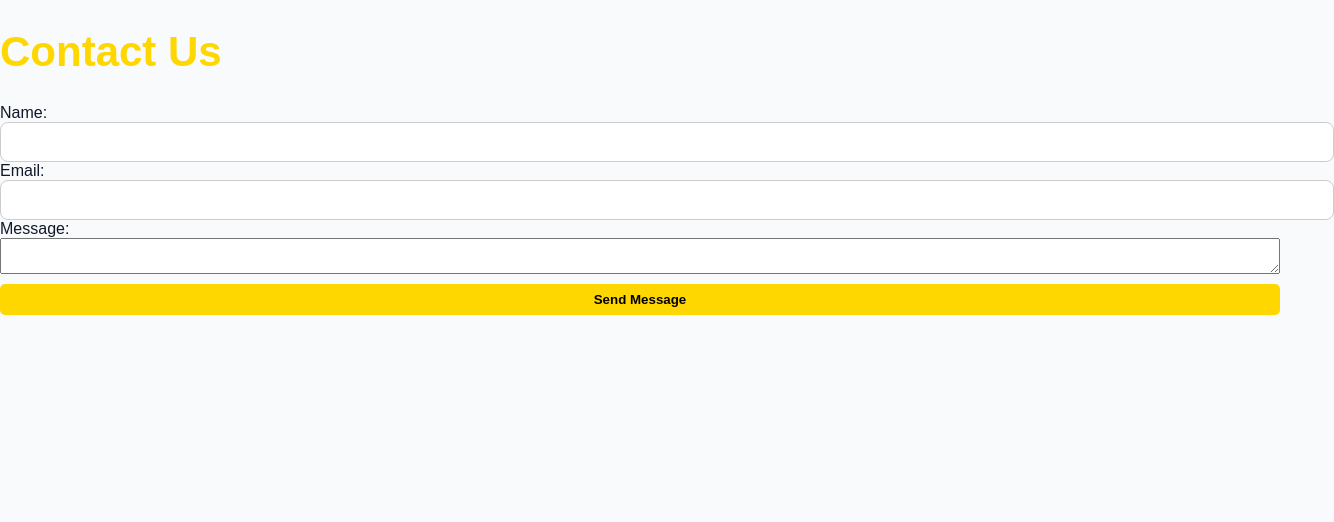
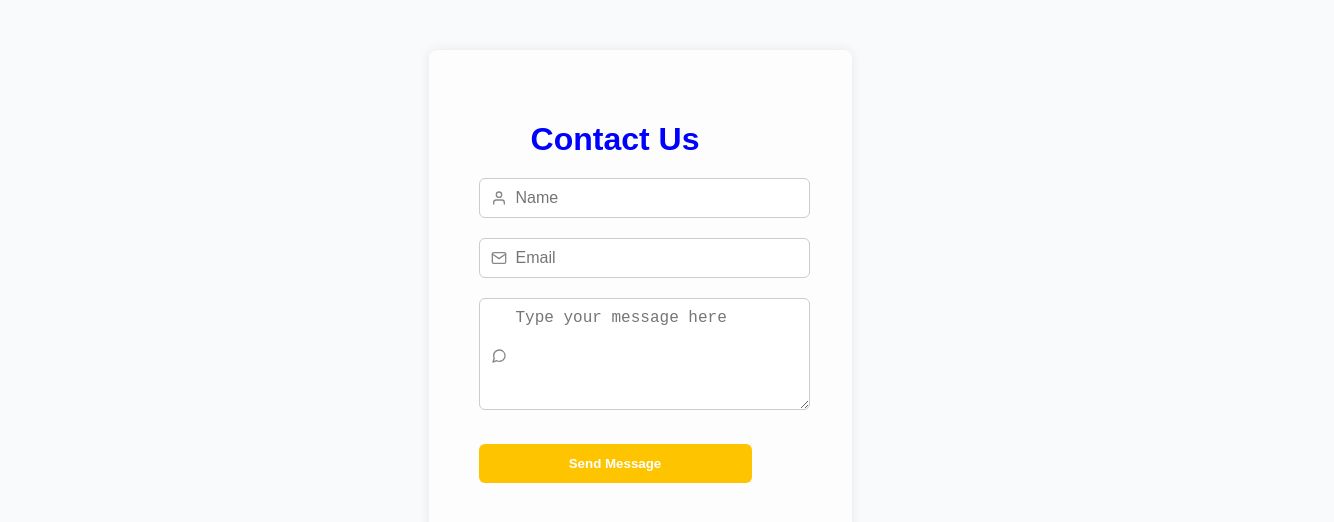
Before and after one commit to Futureglory/eshop, a Next.js app in the folder eshop/: page /contact in a window 1280 px wide. Shown: the top 522 px of the page, 1334 px wide, since content can reach past the window. Built offline with nearby package versions, Linux system fonts and the light colour scheme.

Commit message:
Day 13: added a subcategory dropdowm

```diff
--- a/eshop/app/contact/page.js
+++ b/eshop/app/contact/page.js
@@ -1,16 +1,38 @@
 'use client'
 import { useState } from "react";
+import { FiUser, FiMail, FiMessageCircle, FiLoader } from "react-icons/fi";
 
 const ContactUs = () => {
   const [formData, setFormData] = useState({ name: "", email: "", message: "" });
+  const [errors, setErrors] = useState({})
+  const [successMessage, setSuccessMessage] = useState("");
+  const [loading, setLoading] = useState(false);
+
+  const validate = () => {
+    const newErrors = {};
+    if (!formData.name.trim()) newErrors.name = "Name is required";
+    if (!formData.email.trim()) {
+      newErrors.email = "Email is required";
+    } else if (!/\S+@\S+\.\S+/.test(formData.email)) {
+      newErrors.email = "Invalid email address";
+    }
+    if (!formData.message.trim()) newErrors.message = "Message is required";
+    setErrors(newErrors);
+    return Object.keys(newErrors).length === 0;
+  };
 
   const handleChange = (e) => {
     setFormData({ ...formData, [e.target.name]: e.target.value });
+    setErrors({ ...errors, [e.target.name]: "" }); // clear error as user types
+
   };
 
   const handleSubmit = async (e) => {
     e.preventDefault();
+    if (!validate()) return;
 
+    setLoading(true);
+    try {
       const response = await fetch("http://localhost:5000/api/contact", {
         method: "POST",
         headers: { "Content-Type": "application/json" },
@@ -18,26 +40,73 @@ const ContactUs = () => {
       });
 
       const data = await response.json();
-    alert(data.message);
+      setSuccessMessage(data.message);
+      setFormData({ name: "", email: "", message: "" });
+    } catch (err) {
+      setSuccessMessage("Something went wrong. Please try again later.");
+    } finally {
+      setLoading(false);
+    }
   };
 
   return (
-    <div>
-      <h1>Contact Us</h1>
-      <form onSubmit={handleSubmit}>
-        <label>Name:</label>
-        <input type="text" name="name" value={formData.name} onChange={handleChange} />
+    <div className="contact-container">
+      <h1 className="contact-title">Contact Us</h1>
+      <form className="contact-form" onSubmit={handleSubmit}>
+        <div className="form-group">
+          <div className="input-wrapper">
+            <FiUser className="input-icon" />
+            <input
+              type="text"
+              name="name"
+              placeholder="Name"
+              value={formData.name}
+              onChange={handleChange}
+              className={errors.name ? "input error" : "input"}
+            />
+          </div>
+          {errors.name && <p className="error-text">{errors.name}</p>}
+        </div>
 
-        <label>Email:</label>
-        <input type="email" name="email" value={formData.email} onChange={handleChange} />
+        <div className="form-group">
+          <div className="input-wrapper">
+            <FiMail className="input-icon" />
+            <input
+              type="email"
+              name="email"
+              placeholder="Email"
+              value={formData.email}
+              onChange={handleChange}
+              className={errors.email ? "input error" : "input"}
+            />
+          </div>
+          {errors.email && <p className="error-text">{errors.email}</p>}
+        </div>
 
-        <label>Message:</label>
-        <textarea name="message" value={formData.message} onChange={handleChange}></textarea>
+        <div className="form-group">
+          <div className="input-wrapper">
+            <FiMessageCircle className="input-icon" />
+            <textarea
+              name="message"
+              placeholder="Type your message here"
+              value={formData.message}
+              onChange={handleChange}
+              className={errors.message ? "textarea error" : "textarea"}
+              rows="5"
+            ></textarea>
+          </div>
+          {errors.message && <p className="error-text">{errors.message}</p>}
+        </div>
 
-        <button type="submit">Send Message</button>
-      </form>
-    </div>
+        <button type="submit" className="submit-btn" disabled={loading}>
+          {loading ? <FiLoader className="spinner" /> : "Send Message"}
+        </button>
+      </form >
+
+      {successMessage && <p className="success-message">{successMessage}</p>}
+    </div >
   );
+
 };
 
 export default ContactUs;
--- a/eshop/app/globals.css
+++ b/eshop/app/globals.css
@@ -620,68 +620,85 @@ button {
   display: flex;
   justify-content: space-between;
   align-items: center;
-  /* padding: 0 1rem; */
-  background-color: #4169E1;
-  color: white;
-  position: sticky;
-  top: 0;
-  width: 100%;
-  max-width: 100%;
-  z-index: 1000;
+  background-color: #3f6fd3;
   height: 50px;
 }
-
-.logo {
+.hamburger {
+  display: none;
   font-size: 24px;
-  font-weight: bold;
+  background: none;
+  border: none;
+  color: white;
+  cursor: pointer;
 }
-
 .navLinks {
   display: flex;
   gap: 20px;
-  text-decoration: none;
-  gap: 10px;
+  list-style: none;
 }
-.menuToggle{
-  gap:30px !important;
-    text-decoration: none;
+.navLinks li {
+  position: relative;
   color: white;
 }
-.menuToggle ul a{
+.navLinks li a{
+    text-decoration: none;
+  color: black;
+  cursor: pointer;
+}
+.navLinks li span,
+.navLinks .navLink a{
   text-decoration: none;
   color: white;
-  gap: 10% !important;
-  margin-right:30px;
-  transition: color 0.3s ease-in-out;
+  cursor: pointer;
+}
+.navLinks a:hover,
+.navLinks li span:hover {
+  color: #FFD700;
+}
+.dropdown-menu {
+  position: absolute;
+  top: 100%;
+  left: 0;
+  color:black;
+  background: whitesmoke;
+  padding: 10px;
+  display: flex;
+  flex-direction: column;
+  z-index: 1000;
 }
 
-.navLinks a:hover {
-  color: #FFD700;
+.dropdown:hover .dropdown-menu {
+  display: flex;
+}
+
+.dropdown-menu a {
+  text-decoration: none;
+  color: black;
+  padding: 8px;
+    white-space: nowrap;
+  transition: background 0.3s ease-in-out;
+}
+
+.dropdown-menu a:hover {
+  background: #f1f1f1;
 }
 
 .navIcons {
   display: flex;
   gap: 20px;
-  align-items: center;
-  margin-right:70px;
+  /* align-items: center; */
+  margin-right:7%;
+MARGIN-LEFT:7%;
 }
 
 .icon {
   font-size: 22px;
   cursor: pointer;
+  color:white;
 }
 
 .icon:hover {
   color: #FFD700;
-}
-/* Mobile Menu */
-.menuIcon {
-  display: none;
-  font-size: 24px;
-  background: none;
-  border: none;
-  cursor: pointer;
-  color: white;
 }
 
 .searchContainer {
@@ -825,25 +842,35 @@ button {
   background: darkred;
 }
 
-@media screen and (max-width: 768px) {
+
+
+/* Small screen styles */
+@media (max-width: 768px) {
+  .hamburger {
+    display: block;
+  }
+
   .navLinks {
+    display: none;
+    flex-direction: column;
+    background-color: #3f6fd3;
     position: absolute;
     top: 60px;
-    right: 0;
-    background: #4169E1;
+    left: 0;
     width: 100%;
-    flex-direction: column;
-    display: none;
+    padding: 10px;
   }
 
   .navLinks.open {
     display: flex;
   }
+    .dropdown-menu {
+    position: static;
+    width: 100%;
+  }
 
-  .menuIcon {
-    display: block;
-  }
 }
+
 
 
 
@@ -892,6 +919,118 @@ button {
   width: 80px;
   height: 80px;
   border-radius: 5px;
+}
+
+
+
+/* Contact */
+h1 {
+  font-size: 42px;
+  color: #FFD700;
+}
+
+
+
+/* Contact Page Styles */
+.contact-container {
+  max-width: 1000px;
+  margin: 50px auto;
+  padding: 50px;
+  padding-right: 100px;
+  background-color: #fdfdfd;
+  border-radius: 8px;
+  box-shadow: 0 0 12px rgba(0, 0, 0, 0.08);
+}
+
+.contact-title {
+  text-align: center;
+  font-size: 2rem;
+  margin-bottom: 20px;
+  color: blue;
+}
+
+.contact-form .form-group {
+  margin-bottom: 20px;
+}
+
+.input,
+.textarea {
+  width: 100%;
+  padding: 10px 20px;
+  font-size: 1rem;
+  border: 1px solid #ccc;
+  border-radius: 6px;
+  transition: border-color 0.2s;
+}
+
+.input:focus,
+.textarea:focus {
+  border-color: #0070f3;
+  outline: none;
+}
+
+.error {
+  border-color: #e63946 !important;
+}
+
+.error-text {
+  color: #e63946;
+  font-size: 0.875rem;
+  margin-top: 4px;
+}
+
+.submit-btn {
+  display: block;
+  width: 100%;
+  background-color: #ffc400;
+  color: white;
+  border: none;
+  padding: 12px 16px;
+  border-radius: 6px;
+  font-weight: 600;
+  cursor: pointer;
+  transition: background-color 0.2s;
+}
+
+.submit-btn:hover {
+  background-color: #ffc400;
+}
+
+.success-message {
+  text-align: center;
+  margin-top: 20px;
+  color: #2a9d8f;
+  font-weight: 600;
+  font-size: 1rem;
+}
+
+.input-wrapper {
+  position: relative;
+}
+
+.input-icon {
+  position: absolute;
+  top: 50%;
+  left: 12px;
+  transform: translateY(-50%);
+  color: #888;
+  pointer-events: none;
+}
+
+.input,
+.textarea {
+  padding-left: 36px;
+}
+
+.spinner {
+  animation: spin 1s linear infinite;
+  font-size: 1.2rem;
+}
+
+@keyframes spin {
+  to {
+    transform: rotate(360deg);
+  }
 }
 
 
@@ -953,117 +1092,7 @@ button {
 
 
 
-
-
-
-
-
-
-
-/*Home*/
-
-
-/* .container {
-  text-align: center;
-  padding: 50px;
-  background-color: #F9F9F9;
-}
-
-.tagline {
-  font-size: 20px;
-  color: #FFD700;
-}
-
-button {
-  padding: 10px 20px;
-  margin: 10px;
-  border: none;
-  border-radius: 5px;
-  font-size: 18px;
-  cursor: pointer;
-}
-
-.signupButton {
-  background-color: #FFD700;
-  color: black;
-}
-
-.loginButton {
-  background-color: #4169E1;
-  color: white;
-}
-
-body {
-  margin: 0;
-  padding: 0;
-  font-family: sans-serif;
-  background: linear-gradient(to right, #dfe9f3, #ffffff);
-  transition: background 0.3s;
-}
-
-body.dark {
-  background: #111;
-  color: white;
-}
-
-.landing-container {
-  display: flex;
-  justify-content: center;
-  align-items: center;
-  min-height: 100vh;
-}
-
-.card {
-  background: white;
-  padding: 2rem;
-  border-radius: 1rem;
-  text-align: center;
-  box-shadow: 0 4px 12px rgba(0, 0, 0, 0.1);
-}
-
-body.dark .card {
-  background: #222;
-}
-
-.title {
-  font-size: 2rem;
-  color: #0070f3;
-}
-
-.subtitle {
-  margin-bottom: 1.5rem;
-}
-
-
-.link {
-  color: #0070f3;
-  text-decoration: underline;
-}
-
-.theme-toggle {
-  position: absolute;
-  top: 1rem;
-  right: 1rem;
-  background: #eee;
-  border: none;
-  padding: 0.5rem 1rem;
-  cursor: pointer;
-}
-body.dark .theme-toggle {
-  background: #444;
-  color: white;
-} */
-
-
-
-
-
-
-
-
-
-
-/* global.css */
+/* Home */
 
 /* ========== Global Reset ========== */
 body, html {
--- a/eshop/app/page.js
+++ b/eshop/app/page.js
@@ -5,7 +5,6 @@ import { useAuth } from "./hooks/useAuth";
 import { useTheme } from 'next-themes';
 import Hero from './components/Hero';
 import { FiSun, FiMoon } from "react-icons/fi";
-
 import NavBar from './components/NavBar'
 import ThemeToggle from './components/ThemeToggle';
 import ProductShowcase from './components/ProductShowcase';
```
Also changed, not shown: eshop/app/components/NavBar.js (+88 -16 lines), eshop/app/men/page.js (added, +19 -0 lines), eshop/app/women/gowns.js (added, +27 -0 lines), 2 other files (tests, documents, lock files or other folders). Lines whose indentation alone changed are shown as unchanged.
